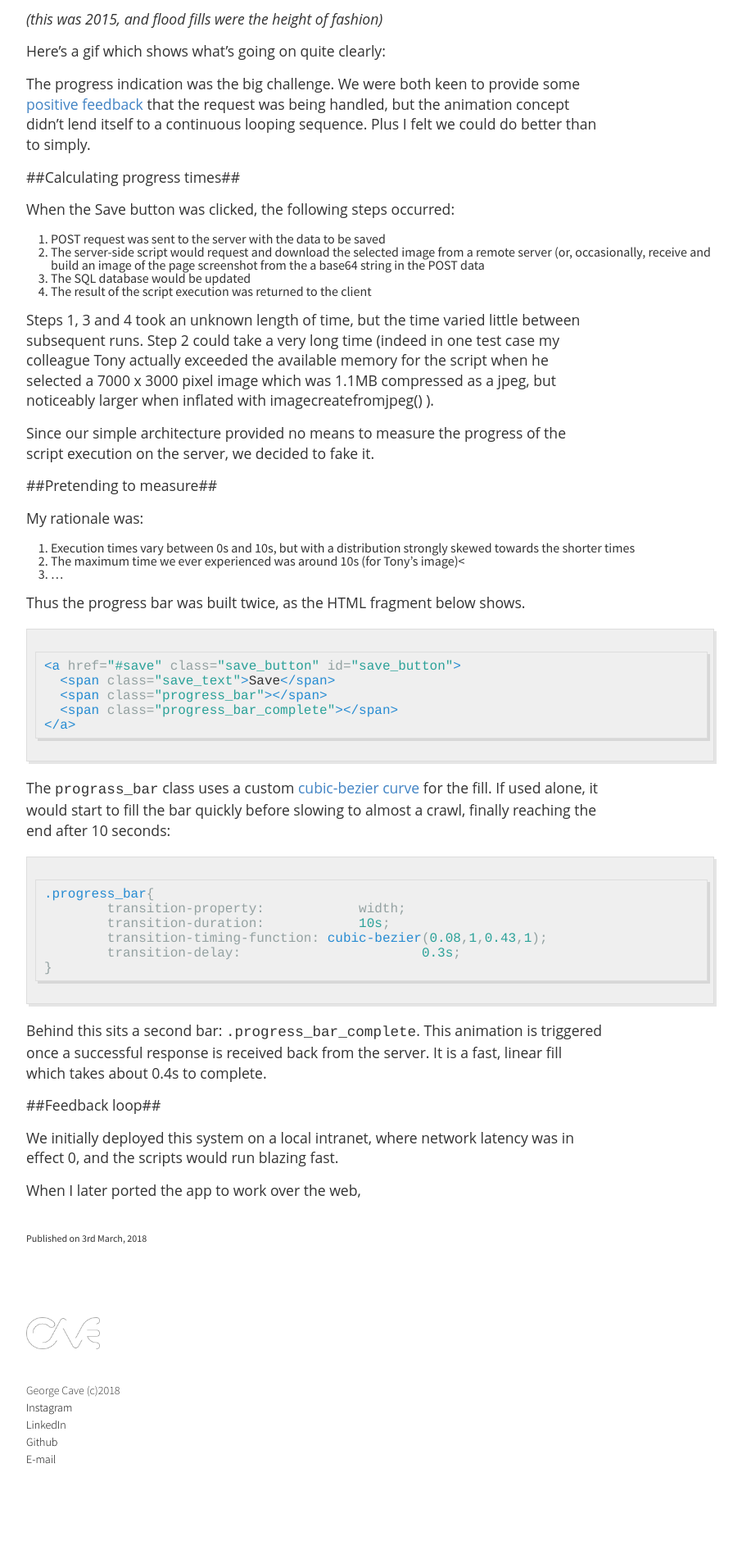
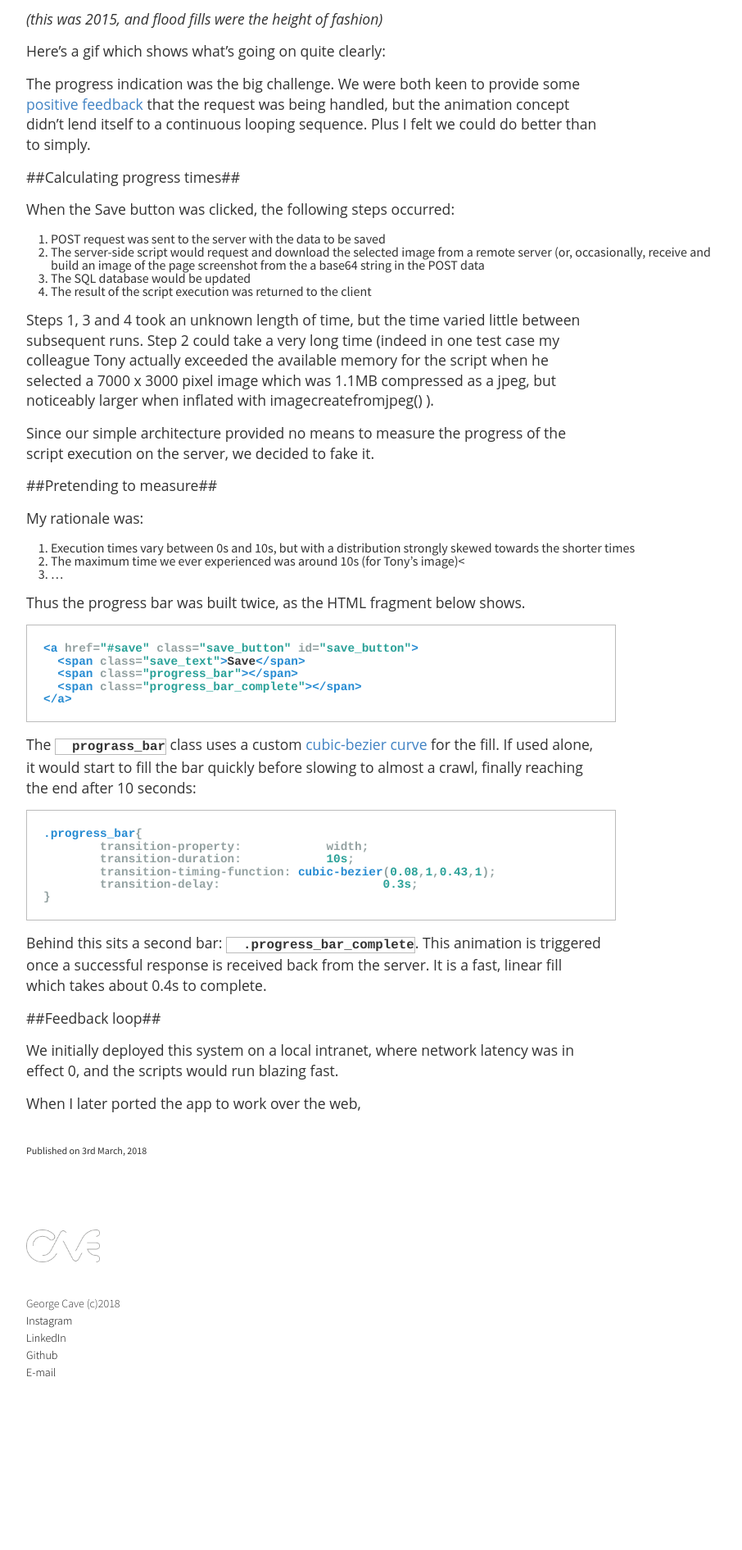
Before and after one commit to gcsalzburg/gcsalzburg.github.io, a Jekyll site: the page built from _posts/2018-3-3-Progress.md, in a window 1280 px wide. Shown: the part 740-2631 px from the top of the page at 82% size, without its empty margins (158-1064 px from the left). Built offline with Jekyll 4.4.1, drawn with Linux system fonts in a browser that asks for light colours; after the commit the page ends 2525 px from its top, so only the background shows below that.

Commit message:
Improve code highlighting formatting

```diff
--- a/_sass/_highlights.scss
+++ b/_sass/_highlights.scss
@@ -1,13 +1,21 @@
+
+.highlighter-rouge{
+  font-weight: 600;
+  font-size: 0.9em;
+  padding-left: 20px;
+  border: 1px solid #bbb;
+  max-width: 50em;
+}
 
 .highlight {
-  background-color: #efefef;
+ /* background-color: #efefef;
   padding: 7px 7px 7px 10px;
   border: 1px solid #ddd;
   -moz-box-shadow: 3px 3px rgba(0,0,0,0.1);
   -webkit-box-shadow: 3px 3px rgba(0,0,0,0.1);
-  box-shadow: 3px 3px rgba(0,0,0,0.1);
+  box-shadow: 3px 3px rgba(0,0,0,0.1);*/
   margin: 20px 0 20px 0;
-  overflow: scroll;
+ /* overflow: scroll;*/
 }
 
 code {
```
